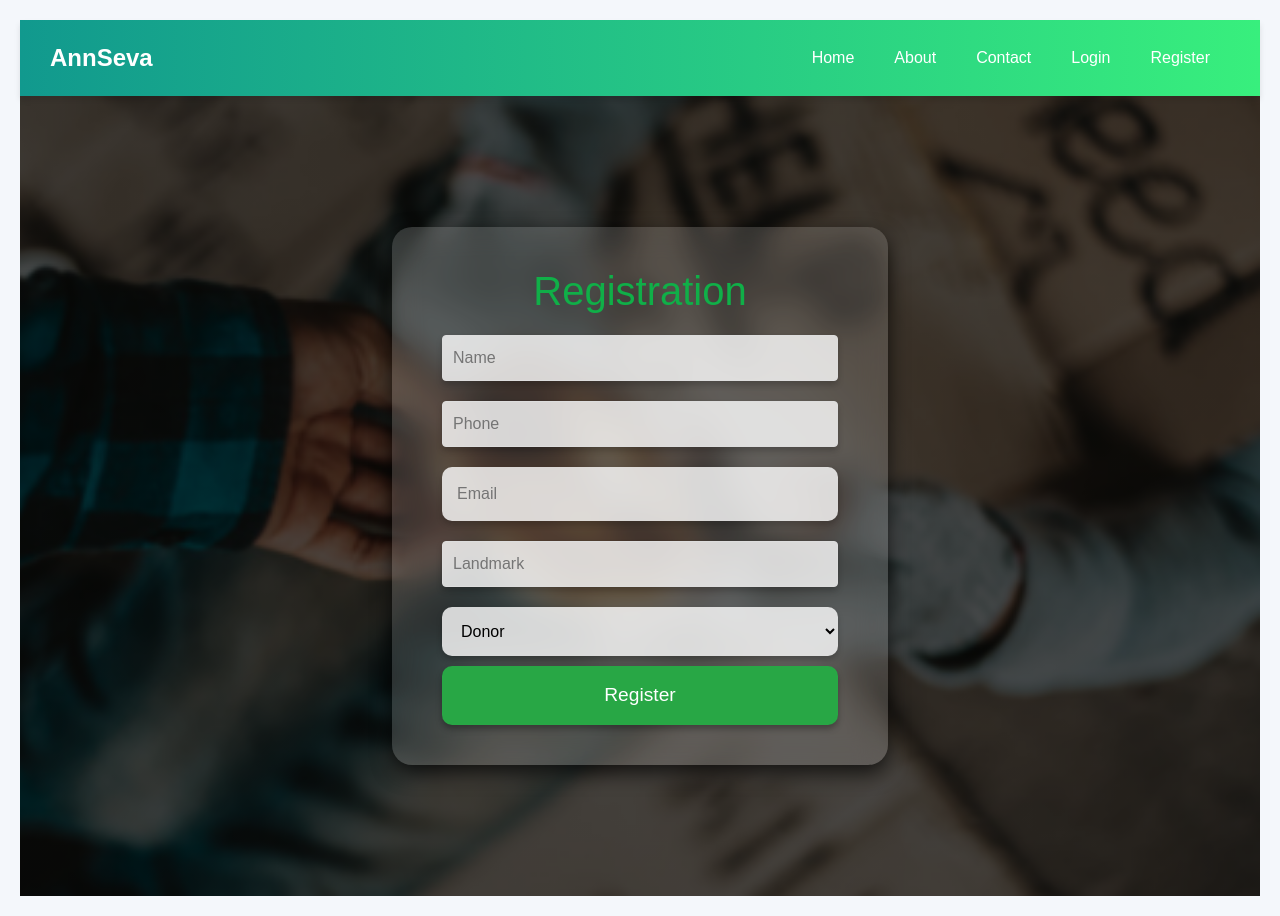
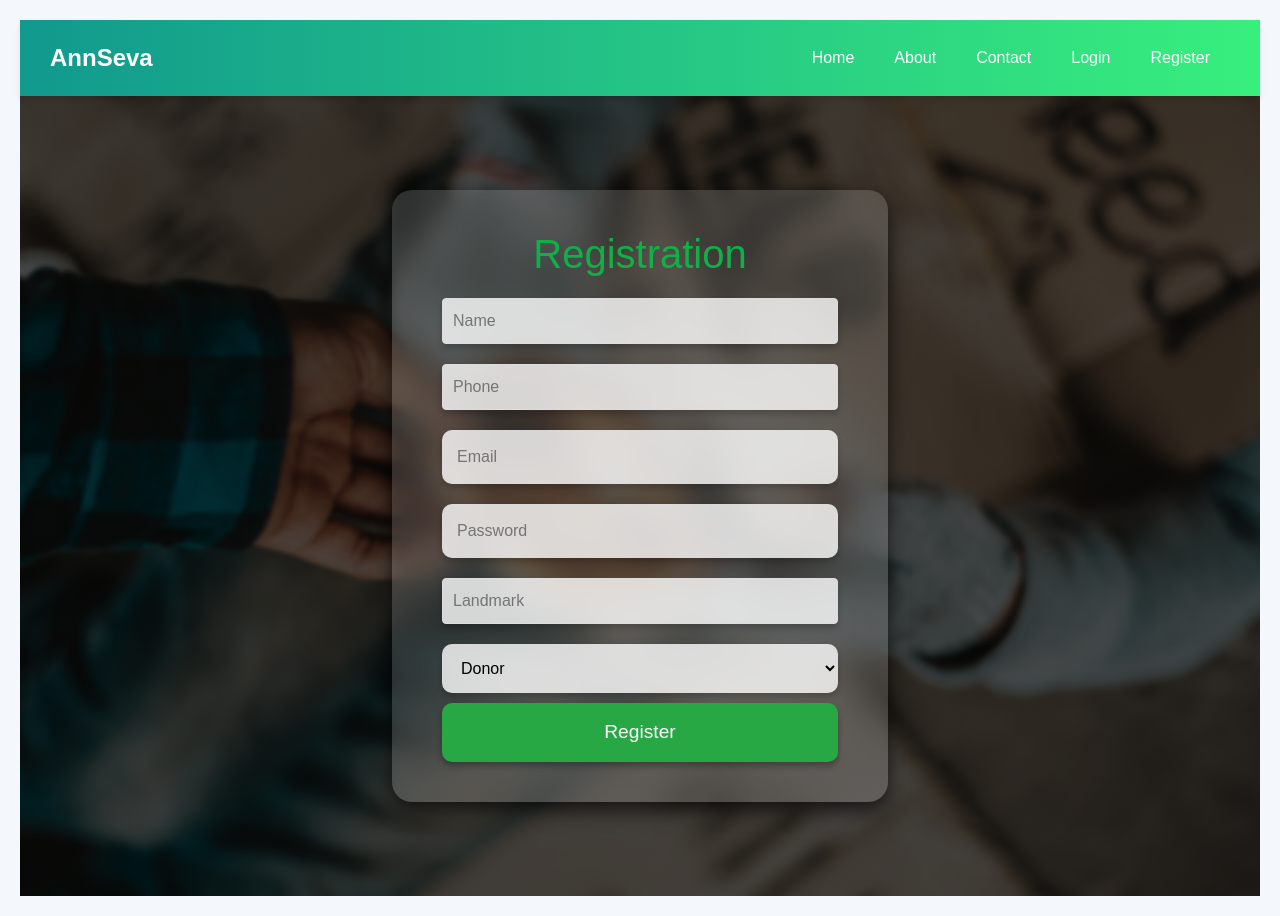
Before and after one commit to tharun2107/Annsevaa, a React (Create React App) app in the folder frontend/: page /register in a window 1280 px wide. Built offline with nearby package versions, Linux system fonts and the light colour scheme; no server answers.

Commit message:
registartion page fixed

```diff
--- a/frontend/src/Components/UserRegistration.js
+++ b/frontend/src/Components/UserRegistration.js
@@ -1,4 +1,3 @@
-
 import React, { useEffect, useState } from "react";
 import { useNavigate } from "react-router-dom";
 import api from "../api/axios";
@@ -11,9 +10,11 @@ const Registration = () => {
     name: "",
     phone: "",
     email: "",
+    password: "",
     role: "donor",
     location: { landmark: "", lat: "", long: "" },
   });
+
   const [isLoading, setIsLoading] = useState(false);
   const [errorMessage, setErrorMessage] = useState("");
   const navigate = useNavigate();
@@ -30,9 +31,16 @@ const Registration = () => {
               long: position.coords.longitude,
             },
           }));
+          console.log('📍 Location set:', position.coords.latitude, position.coords.longitude);
         },
-        () => setErrorMessage("Failed to fetch location.")
+        (err) => {
+          console.error("Location Error:", err.message);
+          toast.error("⚠️ Location access denied or failed to fetch.");
+          setErrorMessage("Failed to fetch location.");
+        }
       );
+    } else {
+      toast.error("Geolocation is not supported by this browser.");
     }
   };
 
@@ -52,22 +60,36 @@ const Registration = () => {
     }
   };
 
-  const handleRegister = async () => {
+  const handleRegister = async (e) => {
+    e.preventDefault();
     setIsLoading(true);
+
+    if (!formData.location.lat || !formData.location.long) {
+      toast.error("Please allow location access to complete registration.");
+      setIsLoading(false);
+      return;
+    }
+
     try {
+      console.log('📝 Submitting registration with formData:', formData);
       const response = await api.post(
         "http://localhost:3001/api/auth/register",
         formData
       );
-      console.log(response.data);
+
+      console.log('✅ Registration response:', response.data);
       localStorage.setItem("token", response.data.token);
       localStorage.setItem("user", JSON.stringify(response.data.user));
       setErrorMessage("");
-      const redirectUrl = response.data.redirectUrl;
-      navigate(redirectUrl);
+      toast.success("Registration successful! You are now logged in.");
+      setTimeout(() => {
+        navigate("/");
+      }, 1500);
     } catch (err) {
-      setErrorMessage(err.response?.data?.msg || "Failed to register.");
-      toast.error(err.response?.data?.msg || "Failed to register.");
+      console.error('❌ Registration error:', err);
+      const msg = err.response?.data?.message || "Failed to register.";
+      setErrorMessage(msg);
+      toast.error(msg);
     } finally {
       setIsLoading(false);
     }
@@ -79,13 +101,12 @@ const Registration = () => {
         <div className="registration-form animated-form">
           <div className="spinner"></div>
           <h2>⏳ Just a Moment!</h2>
-          <p>
-            Good things take time. Please wait while we process your registration...
-          </p>
+          <p>Good things take time. Please wait while we process your registration...</p>
         </div>
       ) : (
         <div className="registration-form animated-form">
           <h1>Registration</h1>
+            <form onSubmit={handleRegister}>
               <input
                 type="text"
                 name="name"
@@ -93,6 +114,8 @@ const Registration = () => {
                 value={formData.name}
                 onChange={handleChange}
                 className="input-field"
+                autoComplete="name"
+                required
               />
               <input
                 type="text"
@@ -101,6 +124,8 @@ const Registration = () => {
                 value={formData.phone}
                 onChange={handleChange}
                 className="input-field"
+                autoComplete="tel"
+                required
               />
               <input
                 type="email"
@@ -109,6 +134,18 @@ const Registration = () => {
                 value={formData.email}
                 onChange={handleChange}
                 className="input-field"
+                autoComplete="email"
+                required
+              />
+              <input
+                type="password"
+                name="password"
+                placeholder="Password"
+                value={formData.password}
+                onChange={handleChange}
+                className="input-field"
+                autoComplete="current-password"
+                required
               />
               <input
                 type="text"
@@ -117,21 +154,25 @@ const Registration = () => {
                 value={formData.location.landmark}
                 onChange={handleChange}
                 className="input-field"
+                autoComplete="off"
+                required
               />
               <select
                 name="role"
                 value={formData.role}
                 onChange={handleChange}
                 className="input-field"
+                required
               >
                 <option value="donor">Donor</option>
                 <option value="receiver">Receiver</option>
                 <option value="volunteer">Volunteer</option>
               </select>
-            <button onClick={handleRegister} className="submit-button">
+              <button type="submit" className="submit-button">
               Register
             </button>
               {errorMessage && <p className="error-message">{errorMessage}</p>}
+            </form>
         </div>
       )}
     </div>
```
Also changed, not shown: 1 other file (tests, documents, lock files or other folders). Lines whose indentation alone changed are shown as unchanged.
